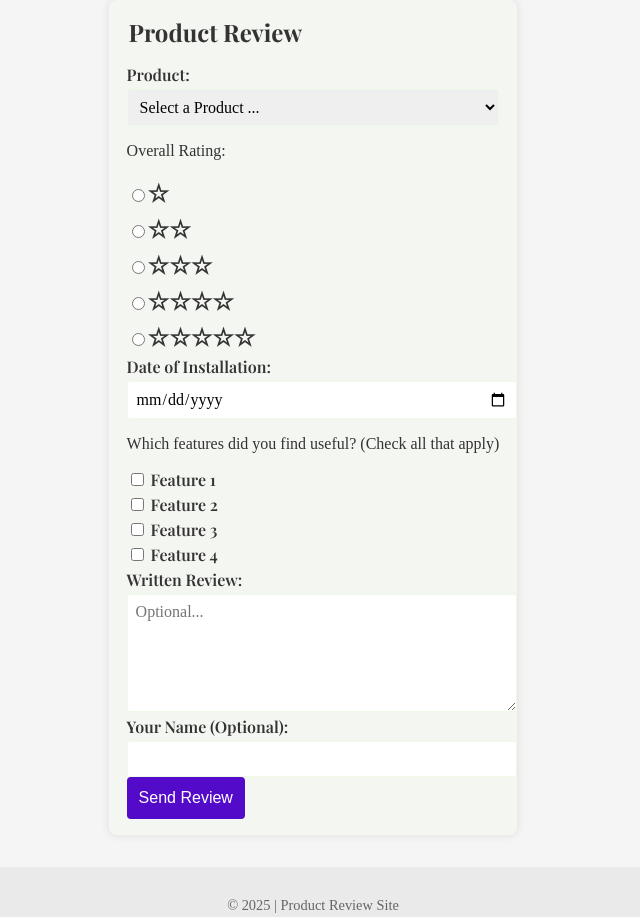
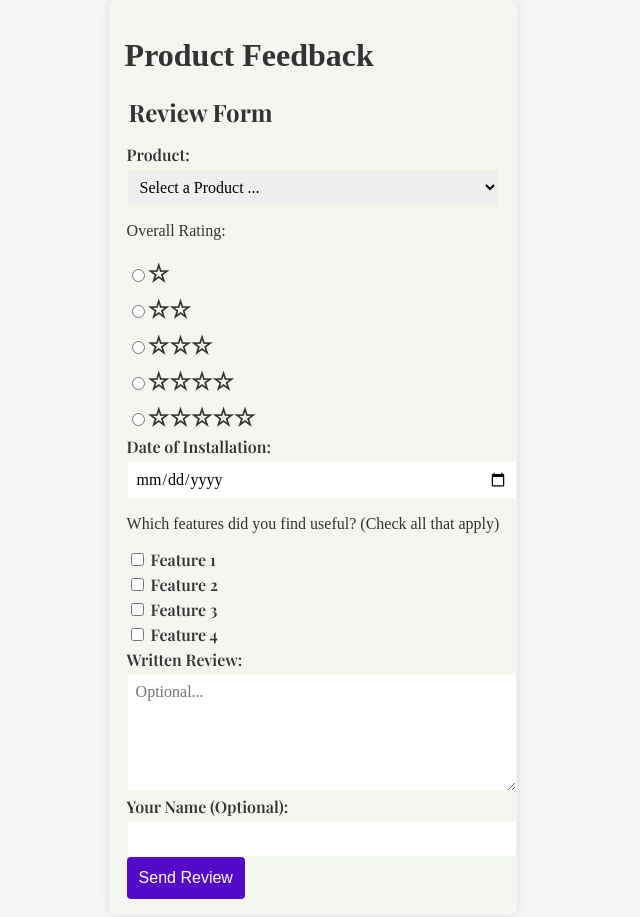
Before and after one commit to buffireadsalot/wdd131, a plain HTML site: page form.html in a window 1280 px wide. Shown: the top 917 px of the page, without its empty margins (327-967 px from the left). Drawn offline with nearby package versions, Linux system fonts and the light colour scheme; a web font is replaced by a local one.

Commit message:
<h1> added

```diff
--- a/form.html
+++ b/form.html
@@ -15,9 +15,10 @@
 </head>
 <body>
   <main>
+    <h1>Product Feedback</h1>
     <form action="review.html" method="get">
       <fieldset>
-        <legend>Product Review</legend>
+        <legend>Review Form</legend>
 
         <!-- Product Name -->
         <label for="productName">Product:</label>
```
